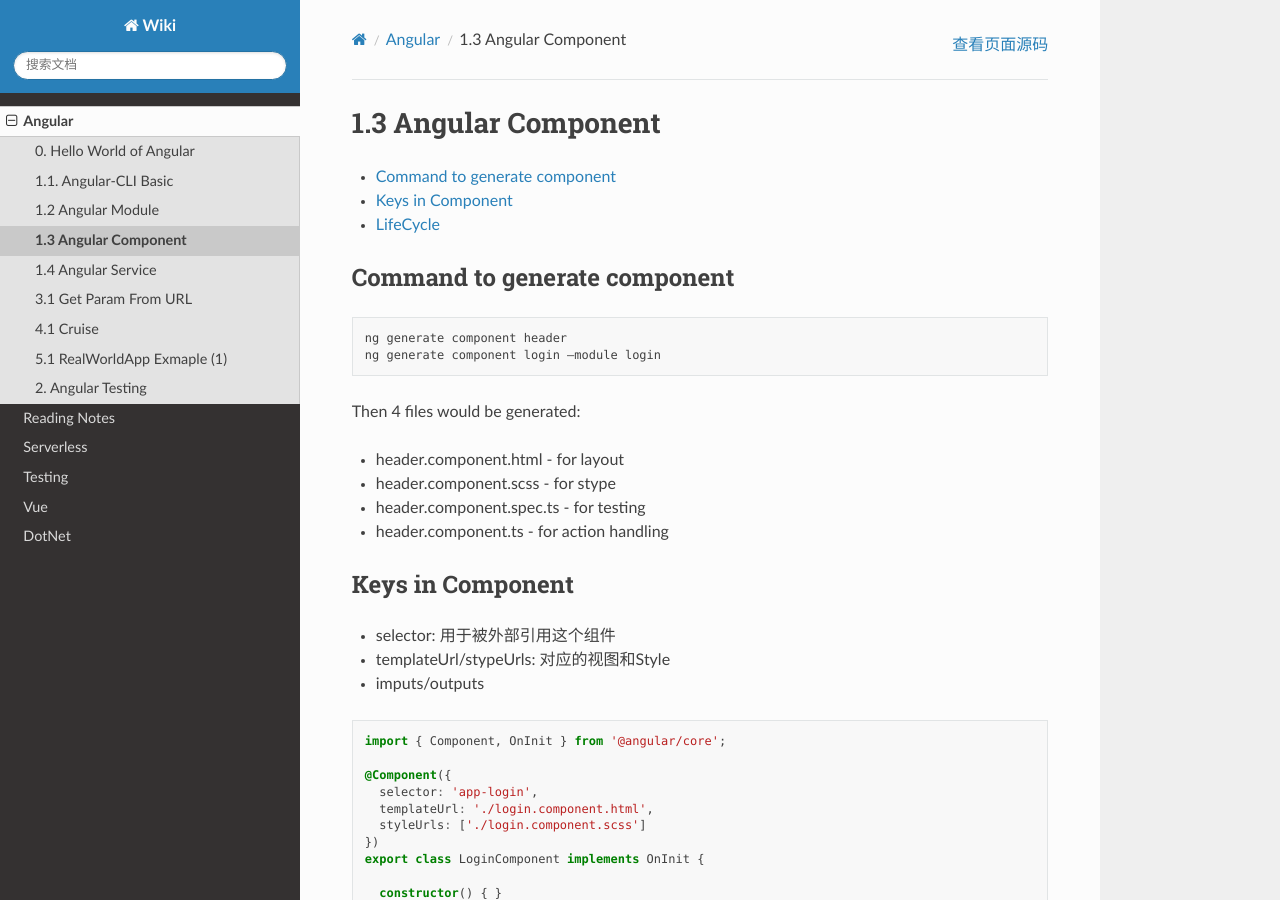
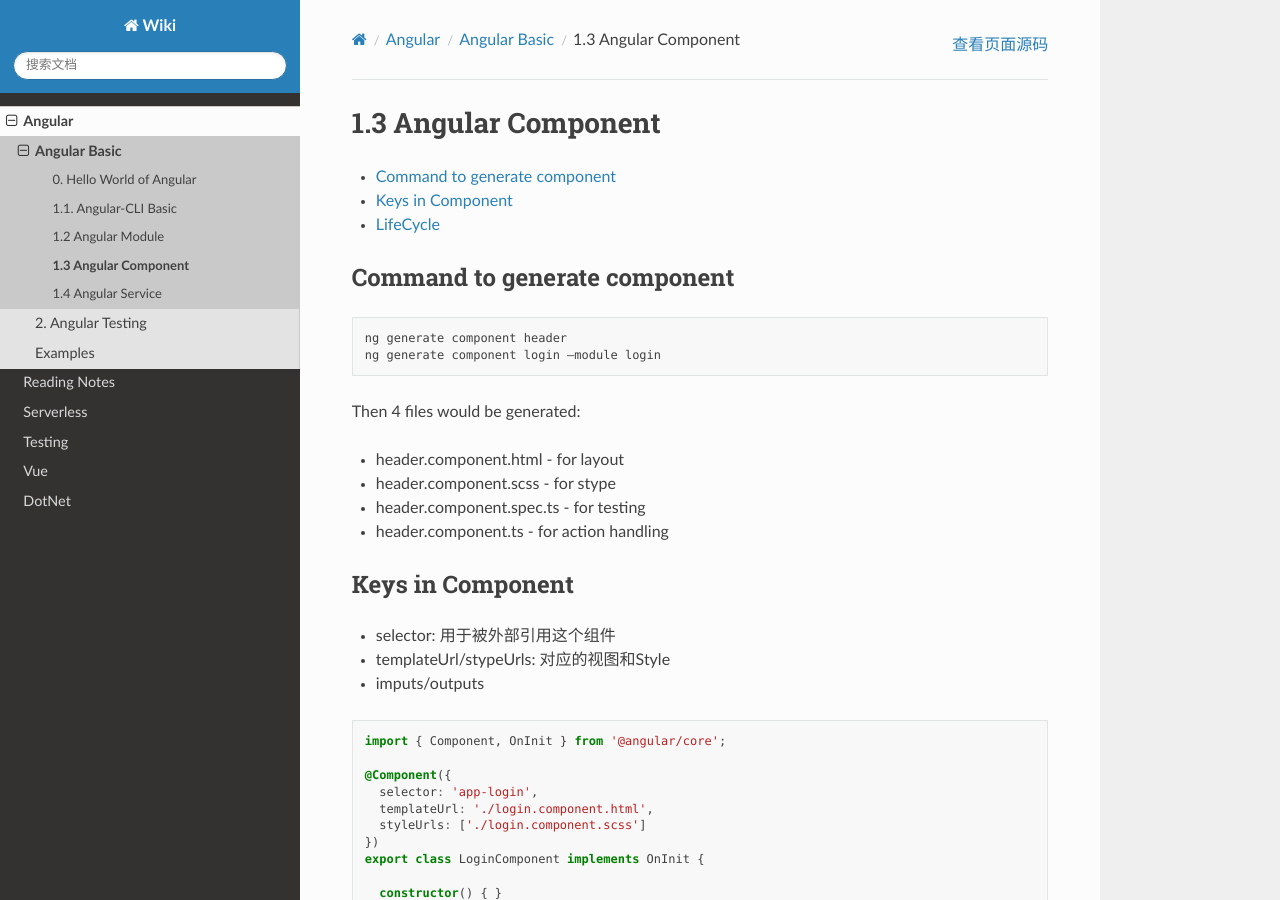
Before and after one commit to abigail830/Sphinx_wiki, a Sphinx documentation site: the page built from source/Angular/1_AngularBasic/1_3_AngularComponent.rst, in a window 1280 px wide and 900 px high. Built offline with Sphinx 7.4.7 and the Read the Docs theme 2.0.0, drawn with Linux system fonts in a browser that asks for light colours.

Commit message:
adjust folder

```diff
--- /dev/null
+++ b/source/Angular/1_AngularBasic/index.rst
@@ -0,0 +1,14 @@
+Angular Basic
+===================
+
+Everything about Angular Basic
+
+Index
+-----
+
+.. toctree::
+   :glob:
+   :titlesonly:
+
+   *
+   */index
--- a/source/Angular/4_1_Cruise Project.rst
+++ b/source/Angular/3_Example/Cruise Project.rst
@@ -1,4 +1,4 @@
-4.1 Cruise
+Cruise
 ==============
 
 Project Setup
--- a/source/Angular/3_1_Get Param From Url.rst
+++ b/source/Angular/3_Example/Get Param From Url.rst
@@ -1,4 +1,4 @@
-3.1 Get Param From URL
+Get Param From URL
 =======================
 
 假设1：
--- a/source/Angular/5.1_RealWorld.rst
+++ b/source/Angular/3_Example/RealWorld1.rst
@@ -1,4 +1,4 @@
-5.1 RealWorldApp Exmaple (1)
+RealWorldApp Exmaple (1)
 ===========================================
 
 Step1. Create project
```
Also changed, not shown: source/Angular/3_Example/index.rst (added, +14 -0 lines), source/Angular/1_AngularBasic/0_1_HelloWorld.rst (renamed from source/Angular/0_1_HelloWorld.rst), source/Angular/1_AngularBasic/1_1_Angular-Cli.rst (renamed from source/Angular/1_1_Angular-Cli.rst), source/Angular/1_AngularBasic/1_2_AngularModule.rst (renamed from source/Angular/1_2_AngularModule.rst), source/Angular/1_AngularBasic/1_3_AngularComponent.rst (renamed from source/Angular/1_3_AngularComponent.rst), source/Angular/1_AngularBasic/1_4_AngularService.rst (renamed from source/Angular/1_4_AngularService.rst).
